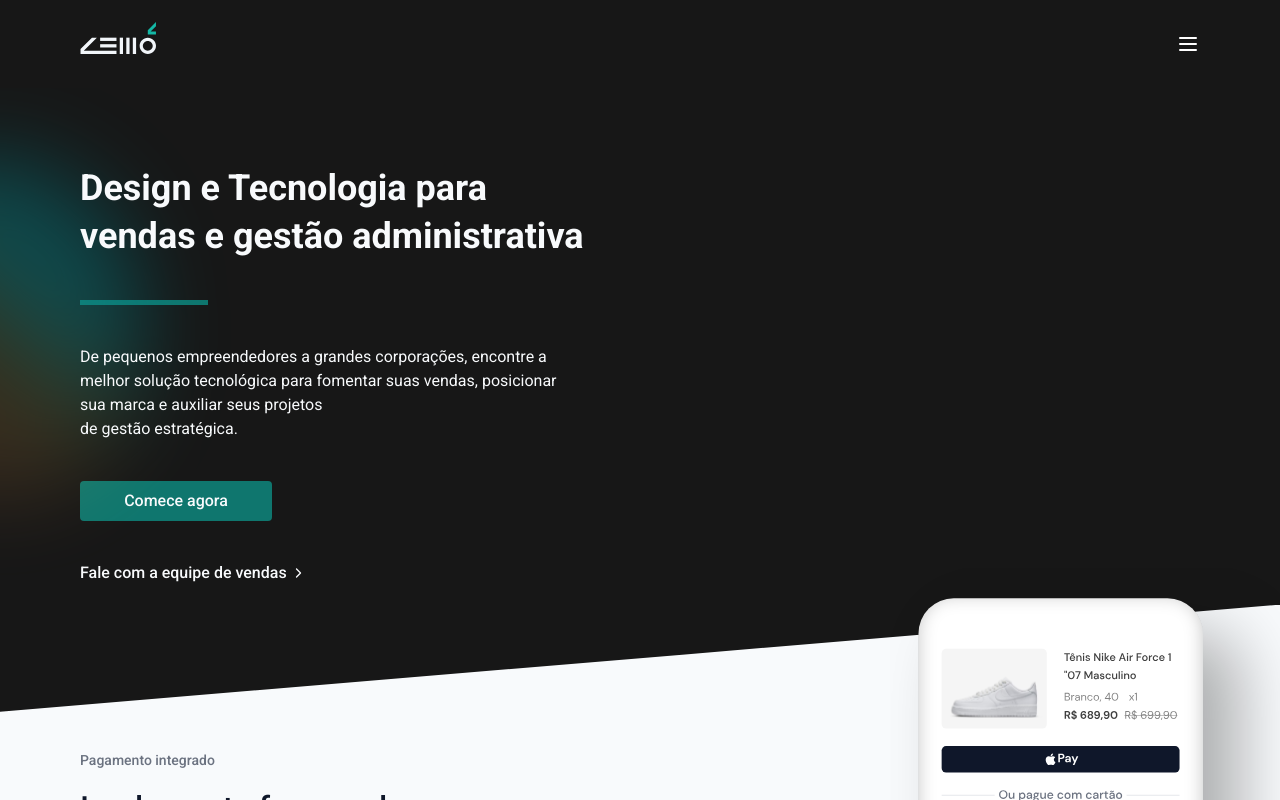
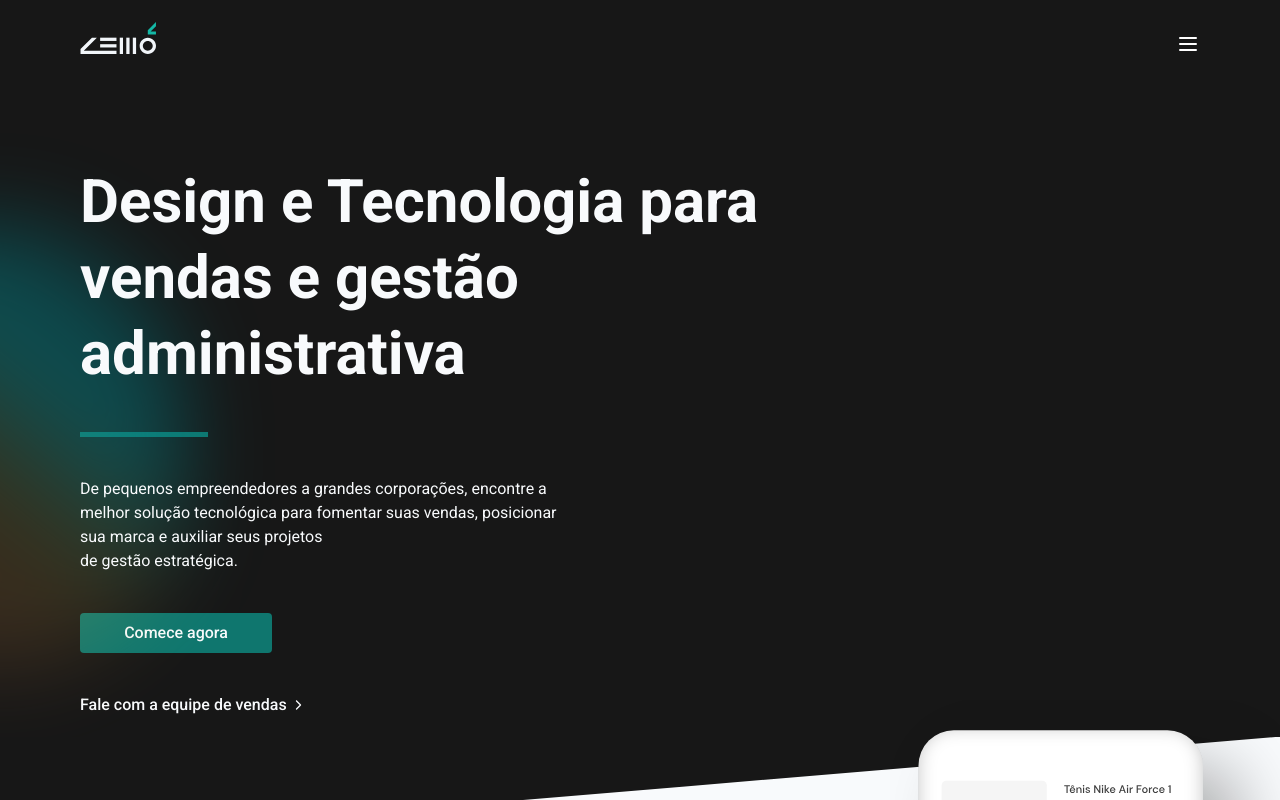
Before and after one commit to matheusmfl/lemon-tech, a Next.js app: page / in a window 1280 px wide. Shown: the top 800 px of the page. Built offline with nearby package versions, Linux system fonts and the light colour scheme.

Commit message:
Create HeroSection LargeScreen

```diff
--- a/src/components/Hero.tsx
+++ b/src/components/Hero.tsx
@@ -6,11 +6,11 @@ export function Hero() {
   return (
     <section className="relative px-6 flex flex-col py-5 gap-10 md:px-20 md:overflow-y-visible md:overflow-x-hidden md:z-10">
       <div
-        className="absolute left-0 top-1/2 h-[271px] w-[208px] md:h-[344px] md:w-[275px] -translate-y-48 rounded-full -translate-x-1/2
+        className="absolute left-0 top-1/2 h-[271px] lg:top-1/2 w-[208px] md:h-[344px] md:w-[275px] lg:w-[363px] lg:h-[450px] -translate-y-48 rounded-full -translate-x-1/2
      opacity-50 blur-full bg-gradient-image"
       />
       <div className="pt-14 z-10">
-        <h1 className="font-semibold text-4xl leading-[48px] text-slate-50 text-left">
+        <h1 className="font-semibold text-4xl leading-[48px] lg:leading-[76px] lg:w-[720px] lg:text-6xl text-slate-50 text-left">
           Design e<br className="md:hidden" /> Tecnologia para
           <br className="hidden md:block" /> vendas e gestão administrativa
         </h1>
```
